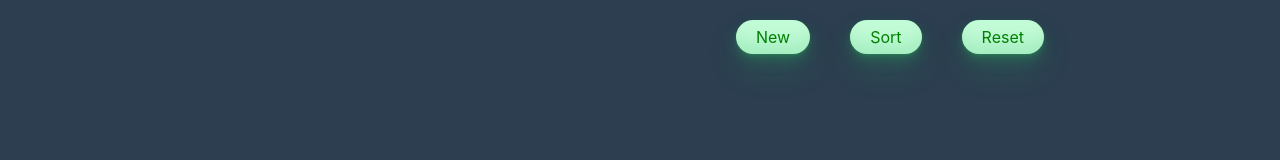
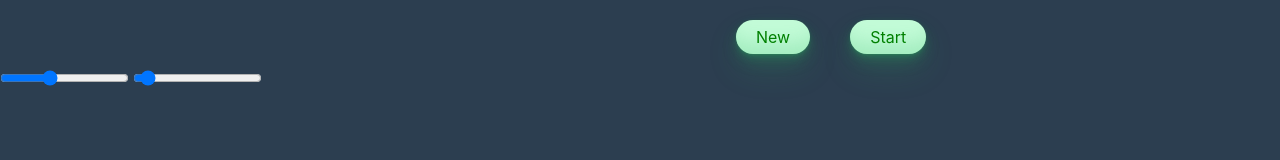
Before and after one commit to calingoia2001/BubbleSort-Algorithm-Visualizer-Project, a plain HTML site: page Main/index.html in a window 1280 px wide. Drawn offline with Linux system fonts and the light colour scheme.

Commit message:
Commit5 added speed and nBars range

```diff
--- a/Main/index.html
+++ b/Main/index.html
@@ -12,8 +12,12 @@
     <div class="container" id="container">
         <div class="buttons-container">
             <button class="btns" id="randomize-arr-btn">New</button>
-            <button class="btns" id="sort-btn">Sort</button>
-            <button class="btns" id="rst-btn">Reset</button>
+            <button class="btns" id="sort-btn">Start</button>
+            <button class="btns" id="rst-btn" style="display: none;">Reset</button>
+        </div>
+        <div class="edit-container" id="edit-container">
+            <input type="range" min="10" max="50" value="25" class="slider" id="barsRange">
+            <input type="range" min="20" max="500" value="50" class="slider" id="speedRange">
         </div>
         <div class="bars-container" id="bars-container"></div>
     </div>
```
